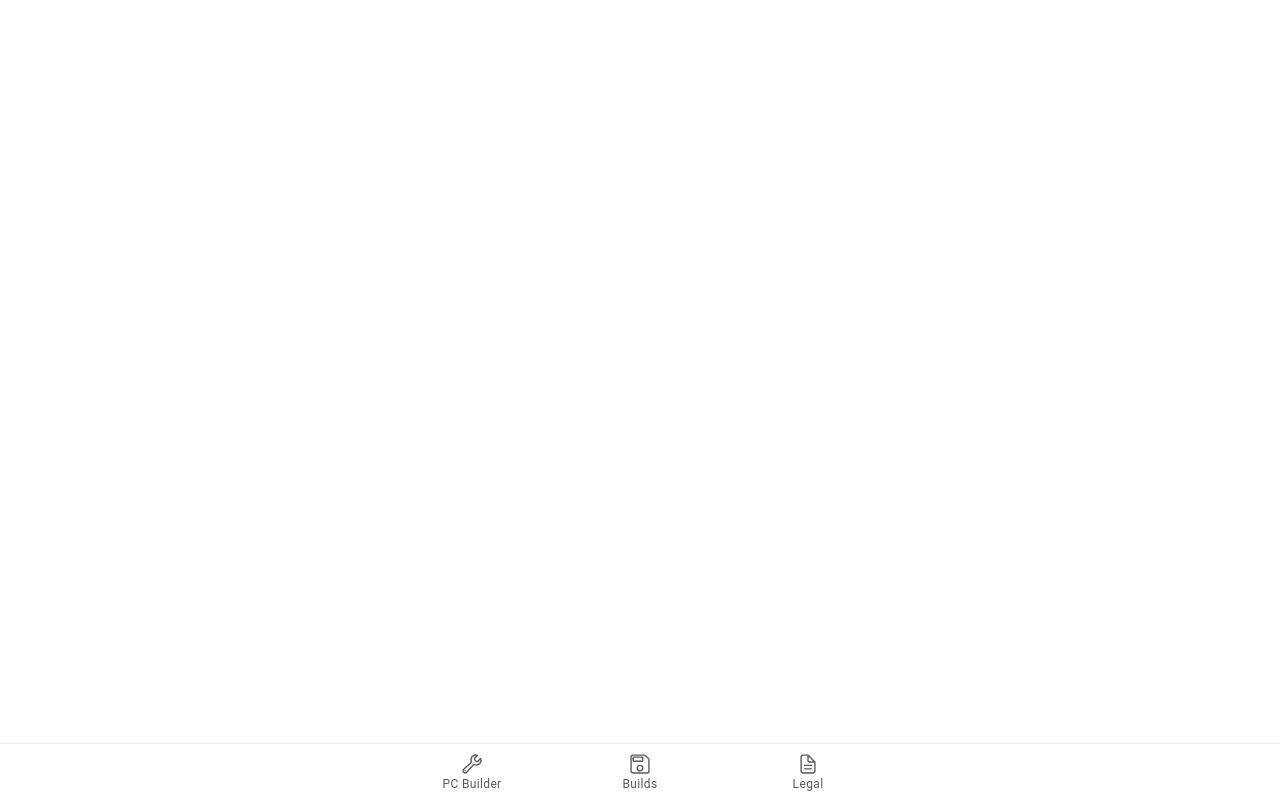
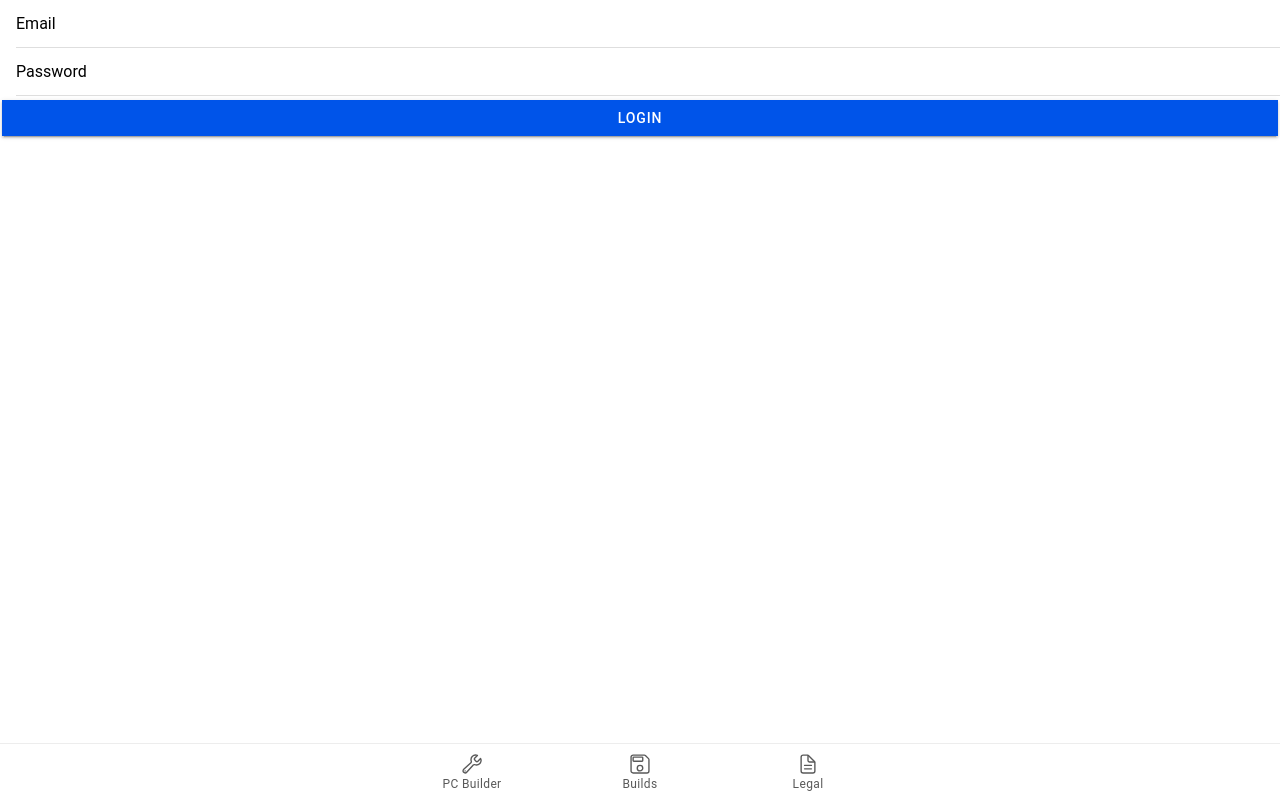
Before and after one commit to omarashzeinhom/PCV-PC-Visualizer, a React (Vite) app in the folder client/: page /login in a window 1280 px wide. Built offline with nearby package versions, Linux system fonts and the light colour scheme.

Commit message:
Adding Register and Login logic to ./client

```diff
--- a/client/src/App.tsx
+++ b/client/src/App.tsx
@@ -1,3 +1,4 @@
+import React from 'react';
 import { Redirect, Route } from 'react-router-dom';
 import {
   IonApp,
@@ -12,8 +13,8 @@ import {
 import { IonReactRouter } from '@ionic/react-router';
 import { buildOutline, documentTextOutline, saveOutline } from 'ionicons/icons';
 
+import { ComponentProvider } from './context/ComponentContext'; // Adjust the path as needed
 
-import { ComponentProvider } from './context/ComponentContext'; // Adjust the path as needed
 /* Core CSS required for Ionic components to work properly */
 import '@ionic/react/css/core.css';
 
@@ -23,27 +24,19 @@ import '@ionic/react/css/structure.css';
 import '@ionic/react/css/typography.css';
 
 /* Optional CSS utils that can be commented out */
-import '@ionic/react/css/padding.css';
-import '@ionic/react/css/float-elements.css';
-import '@ionic/react/css/text-alignment.css';
-import '@ionic/react/css/text-transformation.css';
-import '@ionic/react/css/flex-utils.css';
-import '@ionic/react/css/display.css';
+//import '@ionic/react/css/padding.css';
+//import '@ionic/react/css/float-elements.css';
+//import '@ionic/react/css/text-alignment.css';
+//import '@ionic/react/css/text-transformation.css';
+//import '@ionic/react/css/flex-utils.css';
+//import '@ionic/react/css/display.css';
 
-/**
- * Ionic Dark Mode
- * -----------------------------------------------------
- * For more info, please see:
- * https://ionicframework.com/docs/theming/dark-mode
- */
-
-/* import '@ionic/react/css/palettes/dark.always.css'; */
-/* import '@ionic/react/css/palettes/dark.class.css'; */
+/* Ionic Dark Mode */
 import '@ionic/react/css/palettes/dark.system.css';
 
 /* Theme variables */
 import './theme/variables.css';
-import { PCBuilder, SavedBuild, Legal, Register } from "./pages/index";
+import { PCBuilder, SavedBuild, Legal, Register,Login } from "./pages/index";
 
 setupIonicReact();
 
@@ -53,22 +46,29 @@ const App: React.FC = () => (
       <IonReactRouter>
         <IonTabs>
           <IonRouterOutlet>
+            {/* Define the routes for each page */}
             <Route exact path="/pcbuilder">
               <PCBuilder />
             </Route>
             <Route exact path="/savedbuild">
               <SavedBuild />
             </Route>
-            <Route path="/legal">
+            <Route exact path="/legal">
               <Legal />
             </Route>
-            <Route path="/register">
+            <Route exact path="/register">
               <Register />
             </Route>
+            <Route exact path="/login">
+              <Login />
+            </Route>
+            {/* Redirect default route to /pcbuilder */}
             <Route exact path="/">
               <Redirect to="/pcbuilder" />
             </Route>
           </IonRouterOutlet>
+
+          {/* Tab bar with navigation links */}
           <IonTabBar slot="bottom">
             <IonTabButton tab="PCBuilder" href="/pcbuilder">
               <IonIcon aria-hidden="true" icon={buildOutline} />
@@ -78,7 +78,7 @@ const App: React.FC = () => (
               <IonIcon aria-hidden="true" icon={saveOutline} />
               <IonLabel>Builds</IonLabel>
             </IonTabButton>
-            <IonTabButton tab="legal" href="/legal">
+            <IonTabButton tab="Legal" href="/legal">
               <IonIcon aria-hidden="true" icon={documentTextOutline} />
               <IonLabel>Legal</IonLabel>
             </IonTabButton>
--- a/client/src/pages/Auth/Login/Login.tsx
+++ b/client/src/pages/Auth/Login/Login.tsx
@@ -0,0 +1,91 @@
+import React, { useState } from 'react';
+import { IonContent, IonPage, IonInput, IonButton, IonLabel, IonItem, IonToast, IonLoading } from '@ionic/react';
+import { useHistory } from 'react-router-dom';
+import axios from 'axios';
+
+const Login: React.FC = () => {
+  const [email, setEmail] = useState<string>('');
+  const [password, setPassword] = useState<string>('');
+  const [errorMessage, setErrorMessage] = useState<string>('');
+  const [isLoading, setIsLoading] = useState<boolean>(false);
+  const [showToast, setShowToast] = useState<boolean>(false);
+
+  const history = useHistory();
+
+  const handleSubmit = async (e: React.FormEvent) => {
+    e.preventDefault();
+
+    // Show loading spinner while waiting for API response
+    setIsLoading(true);
+
+    try {
+      // Make a POST request to the login API
+      const response = await axios.post('https://your-api-url.com/login', {
+        email,
+        password,
+      });
+
+      // Check if login was successful (this depends on your API response structure)
+      if (response.data.success) {
+        // Optionally store JWT token or user data in localStorage/sessionStorage
+        localStorage.setItem('authToken', response.data.token); // Adjust based on your API
+
+        // Redirect to the PC Builder page or wherever you want
+        history.push('/pcbuilder');
+      } else {
+        setErrorMessage('Invalid login credentials');
+        setShowToast(true);
+      }
+    } catch (error) {
+      setErrorMessage('Error during login, please try again later');
+      setShowToast(true);
+    } finally {
+      setIsLoading(false); // Hide loading spinner after the request
+    }
+  };
+
+  return (
+    <IonPage>
+      <IonContent>
+        <form onSubmit={handleSubmit}>
+          <IonItem>
+            <IonLabel>Email</IonLabel>
+            <IonInput
+              type="email"
+              value={email}
+              onIonChange={(e) => setEmail(e.detail.value!)}
+              required
+            />
+          </IonItem>
+          <IonItem>
+            <IonLabel>Password</IonLabel>
+            <IonInput
+              type="password"
+              value={password}
+              onIonChange={(e) => setPassword(e.detail.value!)}
+              required
+            />
+          </IonItem>
+
+          <IonButton expand="full" type="submit" disabled={isLoading}>
+            Login
+          </IonButton>
+        </form>
+
+        {/* Loading Spinner */}
+        <IonLoading isOpen={isLoading} message="Logging in..." />
+
+        {/* Error Toast */}
+        <IonToast
+          isOpen={showToast}
+          onDidDismiss={() => setShowToast(false)}
+          message={errorMessage}
+          duration={2000}
+          color="danger"
+        />
+      </IonContent>
+    </IonPage>
+  );
+};
+
+export default Login;
--- a/client/src/pages/Auth/Register/Register.tsx
+++ b/client/src/pages/Auth/Register/Register.tsx
@@ -19,7 +19,7 @@ const Register: React.FC = () => {
 
     try {
       // Assuming you have an API to register the user
-      const response = await fetch('https://your-api-endpoint.com/register', {
+      const response = await fetch(import.meta.env.VITE_API_URL + 'auth/register', {
         method: 'POST',
         headers: {
           'Content-Type': 'application/json',
--- a/client/src/pages/SavedBuilds/SavedBuilds.tsx
+++ b/client/src/pages/SavedBuilds/SavedBuilds.tsx
@@ -1,20 +1,18 @@
 import React, { useState, useEffect } from 'react';
-import { IonContent, IonHeader, IonPage, IonText, IonTitle, IonToolbar, IonToast, IonBackdrop } from '@ionic/react';
+import { IonContent, IonHeader, IonPage, IonText, IonTitle, IonToolbar, IonToast, IonBackdrop, IonItem, IonLabel } from '@ionic/react';
+import { Link } from 'react-router-dom'; // Import Link from react-router-dom
 import ExploreContainer from '../../components/Explore/ExploreContainer';
 import './SavedBuild.css';
 
 const SavedBuild: React.FC = () => {
-  // State to manage the visibility of the toast and backdrop
   const [showToast, setShowToast] = useState(false);
   const [isLoggedIn, setIsLoggedIn] = useState<boolean>(false);
 
   useEffect(() => {
-    // Check localStorage or a global state/context if the user is logged in
     const token = localStorage.getItem('token');
-    setIsLoggedIn(!!token); // Set true if token exists, false otherwise
+    setIsLoggedIn(!!token); // Check if the user is logged in
   }, []);
 
-  // Show toast notification and block access if not logged in
   const handlePageAccess = () => {
     if (!isLoggedIn) {
       setShowToast(true);
@@ -22,7 +20,7 @@ const SavedBuild: React.FC = () => {
   };
 
   useEffect(() => {
-    handlePageAccess(); // Check and show toast if user is not logged in
+    handlePageAccess();
   }, [isLoggedIn]);
 
   return (
@@ -38,13 +36,12 @@ const SavedBuild: React.FC = () => {
           <IonBackdrop
             visible={true}
             style={{
-              zIndex: 10, // Place backdrop above all content
+              zIndex: 10,
               backgroundColor: 'rgba(0,0,0,0.5)',
             }}
           />
         )}
 
-        {/* Main content */}
         <IonHeader collapse="condense">
           <IonToolbar>
             <IonTitle size="large">Builds</IonTitle>
@@ -55,7 +52,19 @@ const SavedBuild: React.FC = () => {
         {isLoggedIn ? (
           <ExploreContainer name="Your Builds" />
         ) : (
-          <IonText color="medium">Please log in to save your builds.</IonText>
+          <>
+            {/* Use Link with IonItem for navigation */}
+
+              <Link to="/login">
+                Log in
+              </Link>
+
+              <Link to="/register">
+              Register
+              </Link>
+
+            <IonText>to save your builds.</IonText>
+          </>
         )}
 
         <IonText>By ANDGOEDU</IonText>
@@ -65,8 +74,8 @@ const SavedBuild: React.FC = () => {
           isOpen={showToast}
           message="You need to be logged in to save your builds"
           duration={3000}
-          onDidDismiss={() => setShowToast(false)} // Hide toast after it disappears
-          position="middle" // This will center the toast
+          onDidDismiss={() => setShowToast(false)}
+          position="middle"
         />
       </IonContent>
     </IonPage>
--- a/client/src/pages/index.ts
+++ b/client/src/pages/index.ts
@@ -2,6 +2,7 @@ import Register from "./Auth/Register/Register";
 import Legal from "./Legal/Legal";
 import PCBuilder from "./PCBuilder/PCbuilder";
 import SavedBuild from "./SavedBuilds/SavedBuilds";
+import Login from "./Auth/Login/Login";
 
 
-export {Register,Legal,PCBuilder,SavedBuild};
+export {Register,Legal,PCBuilder,SavedBuild , Login};
```
Also changed, not shown: 1 other file (tests, documents, lock files or other folders).
